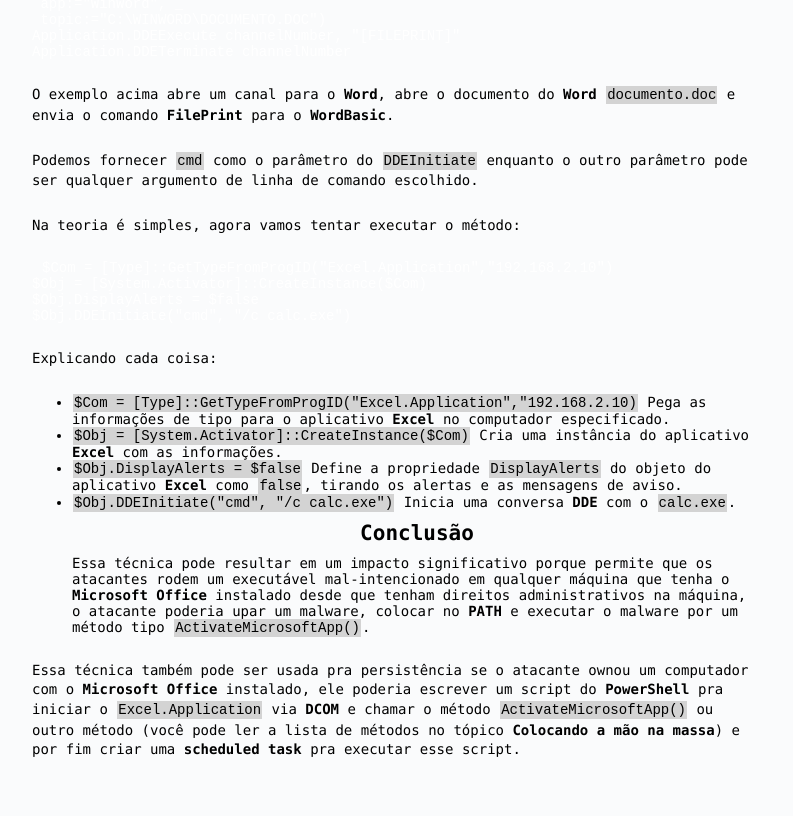
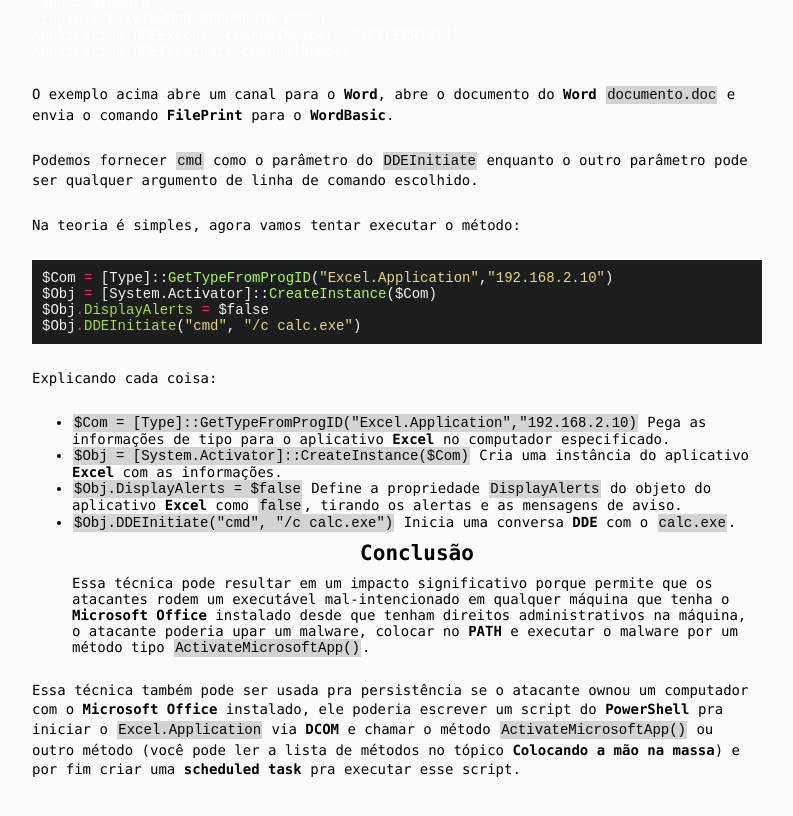
Before and after one commit to kaIIsyms/kaIIsyms.github.io, a Jekyll site: the page built from _posts/2024-02-25-movimentacao-lateral-com-dcom-excel-application.md, in a window 1280 px wide and 900 px high, scrolled down 3979 px. Shown: the top 816 px of the window, without its empty margins (243-1036 px from the left). Built offline with Jekyll 4.4.1, drawn with Linux system fonts in a browser that asks for light colours.

Commit message:
from hackmd

````diff
--- a/_posts/2024-02-25-movimentacao-lateral-com-dcom-excel-application.md
+++ b/_posts/2024-02-25-movimentacao-lateral-com-dcom-excel-application.md
@@ -95,7 +95,7 @@
 > Para evitar que perguntem se o usuário deseja abrir o aplicativo, você pode definir a opção **SAFETY** do `DDESetOption`.
 
 Exemplo:
-```vba
+```vbscript
 channelNumber = Application.DDEInitiate( _
  app:="WinWord", _
  topic:="C:\WINWORD\DOCUMENTO.DOC")
@@ -107,7 +107,7 @@
 Podemos fornecer `cmd` como o parâmetro do `DDEInitiate` enquanto o outro parâmetro pode ser qualquer argumento de linha de comando escolhido.
 
 Na teoria é simples, agora vamos tentar executar o método:
-```ps1
+```powershell
 $Com = [Type]::GetTypeFromProgID("Excel.Application","192.168.2.10")
 $Obj = [System.Activator]::CreateInstance($Com)
 $Obj.DisplayAlerts = $false
````
